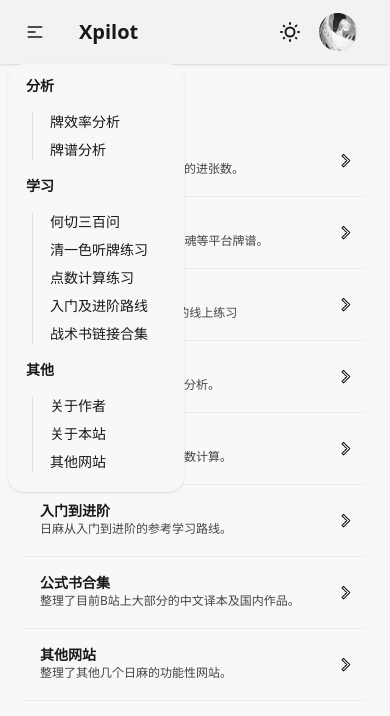
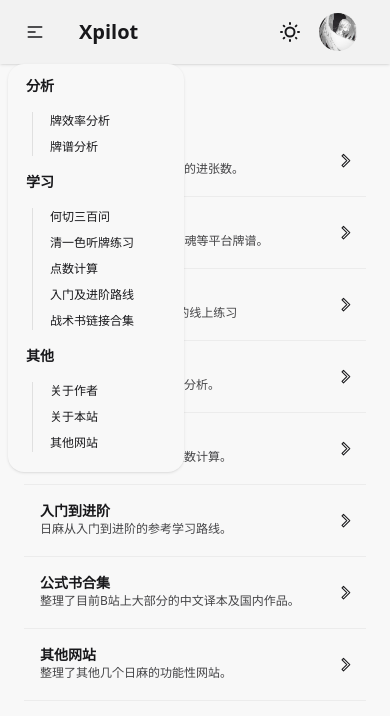
Before and after one commit to fyisvia/Xpilot, a Vue app: page / in a window 390 px wide. Both pictures are taken after a click on the button 35 px from the left and 32 px from the top of the page. Shown: the top 716 px of the page. Built offline with nearby package versions, Linux system fonts and the light colour scheme.

Commit message:
fix-20250707-2

```diff
--- a/package.json
+++ b/package.json
@@ -10,7 +10,8 @@
   },
   "dependencies": {
     "vue": "^3.5.13",
-    "vue-i18n": "^10.0.7"
+    "vue-i18n": "^10.0.7",
+    "vue-router": "^4.5.1"
   },
   "devDependencies": {
     "@tailwindcss/vite": "^4.1.4",
--- a/src/App.vue
+++ b/src/App.vue
@@ -12,7 +12,7 @@
     <main class="w-full max-w-full sm:max-w-6xl h-[calc(100vh-5rem)] overflow-x-hidden overflow-y-auto overscroll-contain bg-base-0 sm:bg-base-200">
       <div class="flex flex-col items-center gap-4 px-0 sm:px-6">
         <br>
-        <component :changeComponent :is="components[currentComponent]"></component>
+        <router-view />
         <br>
       </div>
     </main>
@@ -20,50 +20,8 @@
 </template>
 
 <script setup>
-import { ref } from 'vue';
-
-import Home from './components/Home.vue';
-import Upload from './components/Review.vue';
-import Discard from './components/Discard.vue';
-
-import ThreeHundred from './components/ThreeHundred.vue';
-import PointCalculation from './components/PointCalculation.vue';
-import PureOnesTenpai from './components/PureOnesTenpai.vue';
-import Guide from './components/Guide.vue';
-import Books from './components/Books.vue';
-
-import Contact from './components/Contact.vue';
-import Introduce from './components/Introduce.vue';
-import WebDictionary from './components/WebDictionary.vue';
 
 import Navbar from './components/Navbar.vue';
-
-
-const currentComponent = ref('Home');
-
-const components = {
-
-  Home: Home,
-
-  Discard: Discard,
-  Upload: Upload,
-
-  ThreeHundred: ThreeHundred,
-  PointCalculation: PointCalculation,
-  PureOnesTenpai: PureOnesTenpai,
-  Guide: Guide,
-  Books: Books,
-
-  Contact: Contact,
-  Introduce: Introduce,
-  WebDictionary: WebDictionary,
-
-};
-
-function changeComponent(component) {
-  currentComponent.value = component;
-}
-
 import { onMounted } from 'vue';
 
 onMounted(() => {
--- a/src/components/Home.vue
+++ b/src/components/Home.vue
@@ -1,23 +1,15 @@
-// Copyright 2025 [Fyisvia Virell]
-// This program is free software: you can redistribute it and/or modify
-// it under the terms of the GNU General Public License as published by
-// the Free Software Foundation, either version 3 of the License, or
-// any later version.
-// See the LICENSE file in the project root for full license information.
-
 <template>
   <ul class="list bg-base-100 sm:rounded-box sm:shadow-md w-[100%] px-2 sm:px-8">
-        <!-- <li class="p-4 pb-2 text-lg font-semibold tracking-wide">功能导航</li> -->
     <br>
     <li class="list-row">
       <div></div>
       <div>
-              <div @click="changeComponent('Discard')">
+        <RouterLink to="/discard" class="no-underline" style="text-decoration: none;">
         <div class="text-sm font-semibold">牌效率分析</div>
         <div class="text-xs uppercase opacity-80">分析手牌在不同切牌情况下的进张数。</div>
+        </RouterLink>
       </div>
-            </div>
-            <a @click="changeComponent('Discard')" target="_blank" rel="noopener">
+      <RouterLink to="/discard" class="no-underline" style="text-decoration: none;">
         <button class="btn btn-square btn-ghost">
         <svg class="size-[1.8em]" viewBox="0 0 24 24">
           <g stroke-linejoin="round" stroke-linecap="round" stroke-width="1" fill="none" stroke="currentColor">
@@ -25,16 +17,18 @@
           </g>
         </svg>
         </button>
-            </a>
+      </RouterLink>
     </li>
 
     <li class="list-row">
       <div></div>
-            <div @click="changeComponent('Upload')">
+      <div>
+        <RouterLink to="/review" class="no-underline" style="text-decoration: none;">
         <div class="text-sm font-semibold">牌谱分析（未完成）</div>
         <div class="text-xs uppercase opacity-80">结合Xpilot-1.0模型分析雀魂等平台牌谱。</div>
+        </RouterLink>
       </div>
-            <a @click="changeComponent('Upload')" target="_blank" rel="noopener">
+      <RouterLink to="/review" class="no-underline" style="text-decoration: none;">
         <button class="btn btn-square btn-ghost">
         <svg class="size-[1.8em]" viewBox="0 0 24 24">
           <g stroke-linejoin="round" stroke-linecap="round" stroke-width="1" fill="none" stroke="currentColor">
@@ -42,15 +36,17 @@
           </g>
         </svg>
         </button>
-            </a>
+      </RouterLink>
     </li>
     <li class="list-row">
       <div></div>
-            <div @click="changeComponent('ThreeHundred')">
+      <div>
+        <RouterLink to="/three-hundred" class="no-underline" style="text-decoration: none;">
         <div class="text-sm font-semibold">何切三百问</div>
         <div class="text-xs uppercase opacity-80">《麻将杰作“何切”300选》的线上练习</div>
+        </RouterLink>
       </div>
-            <a @click="changeComponent('ThreeHundred')" target="_blank" rel="noopener">
+      <RouterLink to="/three-hundred" class="no-underline" style="text-decoration: none;">
         <button class="btn btn-square btn-ghost">
         <svg class="size-[1.8em]" viewBox="0 0 24 24">
           <g stroke-linejoin="round" stroke-linecap="round" stroke-width="1" fill="none" stroke="currentColor">
@@ -58,15 +54,17 @@
           </g>
         </svg>
         </button>
-            </a>
+      </RouterLink>
     </li>
     <li class="list-row">
       <div></div>
-            <div @click="changeComponent('PureOnesTenpai')">
+      <div>
+        <RouterLink to="/pure-ones-tenpai" class="no-underline" style="text-decoration: none;">
         <div class="text-sm font-semibold">清一色听牌练习</div>
         <div class="text-xs uppercase opacity-80">练习门清清一色的听牌快速分析。</div>
+        </RouterLink>
       </div>
-            <a @click="changeComponent('PureOnesTenpai')" target="_blank" rel="noopener">
+      <RouterLink to="/pure-ones-tenpai" class="no-underline" style="text-decoration: none;">
         <button class="btn btn-square btn-ghost">
         <svg class="size-[1.8em]" viewBox="0 0 24 24">
           <g stroke-linejoin="round" stroke-linecap="round" stroke-width="1" fill="none" stroke="currentColor">
@@ -74,15 +72,17 @@
           </g>
         </svg>
         </button>
-            </a>
+      </RouterLink>
     </li>
     <li class="list-row">
       <div></div>
-            <div @click="changeComponent('PointCalculation')">
+      <div>
+        <RouterLink to="/point-calculation" class="no-underline" style="text-decoration: none;">
         <div class="text-sm font-semibold">点数计算练习</div>
         <div class="text-xs uppercase opacity-80">计算在各种番数符数下的点数计算。</div>
+        </RouterLink>
       </div>
-            <a @click="changeComponent('PointCalculation')" target="_blank" rel="noopener">
+      <RouterLink to="/point-calculation" class="no-underline" style="text-decoration: none;">
         <button class="btn btn-square btn-ghost">
         <svg class="size-[1.8em]" viewBox="0 0 24 24">
           <g stroke-linejoin="round" stroke-linecap="round" stroke-width="1" fill="none" stroke="currentColor">
@@ -90,15 +90,17 @@
           </g>
         </svg>
         </button>
-            </a>
+      </RouterLink>
     </li>
     <li class="list-row">
       <div></div>
-            <div @click="changeComponent('Guide')">
+      <div>
+        <RouterLink to="/guide" class="no-underline" style="text-decoration: none;">
         <div class="text-sm font-semibold">入门到进阶</div>
         <div class="text-xs uppercase opacity-80">日麻从入门到进阶的参考学习路线。</div>
+        </RouterLink>
       </div>
-            <a @click="changeComponent('Guide')" target="_blank" rel="noopener">
+      <RouterLink to="/guide" class="no-underline" style="text-decoration: none;">
         <button class="btn btn-square btn-ghost">
         <svg class="size-[1.8em]" viewBox="0 0 24 24">
           <g stroke-linejoin="round" stroke-linecap="round" stroke-width="1" fill="none" stroke="currentColor">
@@ -106,15 +108,17 @@
           </g>
         </svg>
         </button>
-            </a>
+      </RouterLink>
     </li>
     <li class="list-row">
       <div></div>
-            <div @click="changeComponent('Books')">
+      <div>
+        <RouterLink to="/books" class="no-underline" style="text-decoration: none;">
         <div class="text-sm font-semibold">公式书合集</div>
         <div class="text-xs uppercase opacity-80">整理了目前b站上大部分的中文译本及国内作品。</div>
+        </RouterLink>
       </div>
-            <a @click="changeComponent('Books')" target="_blank" rel="noopener">
+      <RouterLink to="/books" class="no-underline" style="text-decoration: none;">
         <button class="btn btn-square btn-ghost">
         <svg class="size-[1.8em]" viewBox="0 0 24 24">
           <g stroke-linejoin="round" stroke-linecap="round" stroke-width="1" fill="none" stroke="currentColor">
@@ -122,15 +126,17 @@
           </g>
         </svg>
         </button>
-            </a>
+      </RouterLink>
     </li>
     <li class="list-row">
       <div></div>
-            <div @click="changeComponent('WebDictionary')">
+      <div>
+        <RouterLink to="/web-dictionary" class="no-underline" style="text-decoration: none;">
         <div class="text-sm font-semibold">其他网站</div>
         <div class="text-xs uppercase opacity-80">整理了其他几个日麻的功能性网站。</div>
+        </RouterLink>
       </div>
-            <a @click="changeComponent('WebDictionary')" target="_blank" rel="noopener">
+      <RouterLink to="/web-dictionary" class="no-underline" style="text-decoration: none;">
         <button class="btn btn-square btn-ghost">
         <svg class="size-[1.8em]" viewBox="0 0 24 24">
           <g stroke-linejoin="round" stroke-linecap="round" stroke-width="1" fill="none" stroke="currentColor">
@@ -138,23 +144,18 @@
           </g>
         </svg>
         </button>
-            </a>
+      </RouterLink>
     </li>
     <br>
   </ul>
 </template>
 
 <script setup>
-    defineProps(['changeComponent'])
+import { RouterLink } from 'vue-router'
+</script>
 
-const closeDropdowns = (event) => {
-  const dropdowns = document.querySelectorAll('details[open]')
-  dropdowns.forEach((dropdown) => {
-    const summary = dropdown.querySelector('summary')
-    const ul = dropdown.querySelector('ul')
-    if (!summary.contains(event.target) && !ul.contains(event.target)) {
-      dropdown.removeAttribute('open')
+<style scoped>
+.no-underline {
+  text-decoration: none !important;
 }
-  })
-}
-</script>
+</style>
--- a/src/components/Navbar.vue
+++ b/src/components/Navbar.vue
@@ -21,31 +21,31 @@
           <li>
             <a class="text-sm font-semibold">分析</a>
             <ul class="p-2">
-              <li><a class="text-sm" @click="changeComponent('Discard')">牌效率分析</a></li>
-              <li><a class="text-sm" @click="changeComponent('Upload')">牌谱分析</a></li>
+              <li><router-link to="/discard" class="link no-underline">牌效率分析</router-link></li>
+              <li><router-link to="/review" class="link no-underline">牌谱分析</router-link></li>
             </ul>
           </li>
           <li>
             <a class="text-sm font-semibold">学习</a>
             <ul class="p-2">
-              <li><a class="text-sm" @click="changeComponent('ThreeHundred')">何切三百问</a></li>
-              <li><a class="text-sm" @click="changeComponent('PureOnesTenpai')">清一色听牌练习</a></li>
-              <li><a class="text-sm" @click="changeComponent('PointCalculation')">点数计算练习</a></li>
-              <li><a class="text-sm" @click="changeComponent('Guide')">入门及进阶路线</a></li>
-              <li><a class="text-sm" @click="changeComponent('Books')">战术书链接合集</a></li>
+              <li><router-link to="/three-hundred" class="link no-underline">何切三百问</router-link></li>
+              <li><router-link to="/pure-ones-tenpai" class="link no-underline">清一色听牌练习</router-link></li>
+              <li><router-link to="/point-calculation" class="link no-underline">点数计算</router-link></li>
+              <li><router-link to="/guide" class="link no-underline">入门及进阶路线</router-link></li>
+              <li><router-link to="/books" class="link no-underline">战术书链接合集</router-link></li>
             </ul>
           </li>
           <li>
             <a class="text-sm font-semibold">其他</a>
             <ul class="p-2">
-              <li><a class="text-sm" @click="changeComponent('Contact')">关于作者</a></li>
-              <li><a class="text-sm" @click="changeComponent('Introduce')">关于本站</a></li>
-              <li><a class="text-sm" @click="changeComponent('WebDictionary')">其他网站</a></li>
+              <li><router-link to="/contact" class="link no-underline">关于作者</router-link></li>
+              <li><router-link to="/introduce" class="link no-underline">关于本站</router-link></li>
+              <li><router-link to="/web-dictionary" class="link no-underline">其他网站</router-link></li>
             </ul>
           </li>
         </ul>
       </div>
-      <a class="btn btn-ghost text-xl" @click="changeComponent('Home')">Xpilot</a>
+      <router-link to="/" class="btn btn-ghost text-xl no-underline">Xpilot</router-link>
     </div>
     <div class="navbar-center hidden lg:flex">
       <ul class="menu menu-horizontal px-1">
@@ -53,8 +53,8 @@
           <details>
             <summary>分析</summary>
             <ul class="p-2 w-32">
-              <li><a @click="changeComponent('Discard')">牌效率分析</a></li>
-              <li><a @click="changeComponent('Upload')">牌谱分析</a></li>
+              <li><router-link to="/discard" class="link no-underline">牌效率分析</router-link></li>
+              <li><router-link to="/review" class="link no-underline">牌谱分析</router-link></li>
             </ul>
           </details>
         </li>
@@ -62,11 +62,11 @@
           <details>
             <summary>学习</summary>
             <ul class="p-2 w-36">
-              <li><a @click="changeComponent('ThreeHundred')">何切三百问</a></li>
-              <li><a @click="changeComponent('PureOnesTenpai')">清一色听牌练习</a></li>
-              <li><a @click="changeComponent('PointCalculation')">点数计算</a></li>
-              <li><a @click="changeComponent('Guide')">入门及进阶路线</a></li>
-              <li><a @click="changeComponent('Books')">战术书链接合集</a></li>
+              <li><router-link to="/three-hundred" class="link no-underline">何切三百问</router-link></li>
+              <li><router-link to="/pure-ones-tenpai" class="link no-underline">清一色听牌练习</router-link></li>
+              <li><router-link to="/point-calculation" class="link no-underline">点数计算</router-link></li>
+              <li><router-link to="/guide" class="link no-underline">入门及进阶路线</router-link></li>
+              <li><router-link to="/books" class="link no-underline">战术书链接合集</router-link></li>
             </ul>
           </details>
         </li>
@@ -74,9 +74,9 @@
           <details>
             <summary>其他</summary>
             <ul class="p-2 w-32">
-              <li><a @click="changeComponent('Contact')">关于作者</a></li>
-              <li><a @click="changeComponent('Introduce')">关于本站</a></li>
-              <li><a @click="changeComponent('WebDictionary')">其他网站</a></li>
+              <li><router-link to="/contact" class="link no-underline">关于作者</router-link></li>
+              <li><router-link to="/introduce" class="link no-underline">关于本站</router-link></li>
+              <li><router-link to="/web-dictionary" class="link no-underline">其他网站</router-link></li>
             </ul>
           </details>
         </li>
@@ -89,7 +89,7 @@
           <div class="w-10 rounded-full">
             <img
               alt="Tailwind CSS Navbar component"
-              src="/public/photos/Profile.jpg"
+              src="/photos/Profile.jpg"
             />
           </div>
         </div>
@@ -98,10 +98,10 @@
           class="menu menu-sm dropdown-content bg-base-100 rounded-box z-10 mt-8 w-32 p-2 shadow"
         >
           <li>
-            <a class="justify-between" @click="changeComponent('Contact')">
+            <router-link to="/contact" class="justify-between no-underline">
               关于作者
               <!-- <span class="badge"></span> -->
-            </a>
+            </router-link>
           </li>
           <!-- <li><a>Settings</a></li> -->
           <!-- <li><a>Logout</a></li> -->
@@ -114,8 +114,6 @@
 <script setup>
 import { onMounted, onUnmounted } from 'vue'
 import ThemeToggle from "../components/ThemeToggle.vue";
-
-defineProps(['changeComponent'])
 
 const closeDropdowns = (event) => {
   const dropdowns = document.querySelectorAll('details[open]')
--- a/src/main.js
+++ b/src/main.js
@@ -1,7 +1,9 @@
-import './assets/main.css'
 import { createApp } from 'vue'
 import App from './App.vue'
+import router from './router'
 
+import './assets/main.css'
 
 const app = createApp(App)
+app.use(router)
 app.mount('#app')
```
Also changed, not shown: src/data/books.js (+7 -0 lines), src/router/index.js (added, +22 -0 lines), 1 other file (tests, documents, lock files or other folders). Lines whose indentation alone changed are shown as unchanged.
